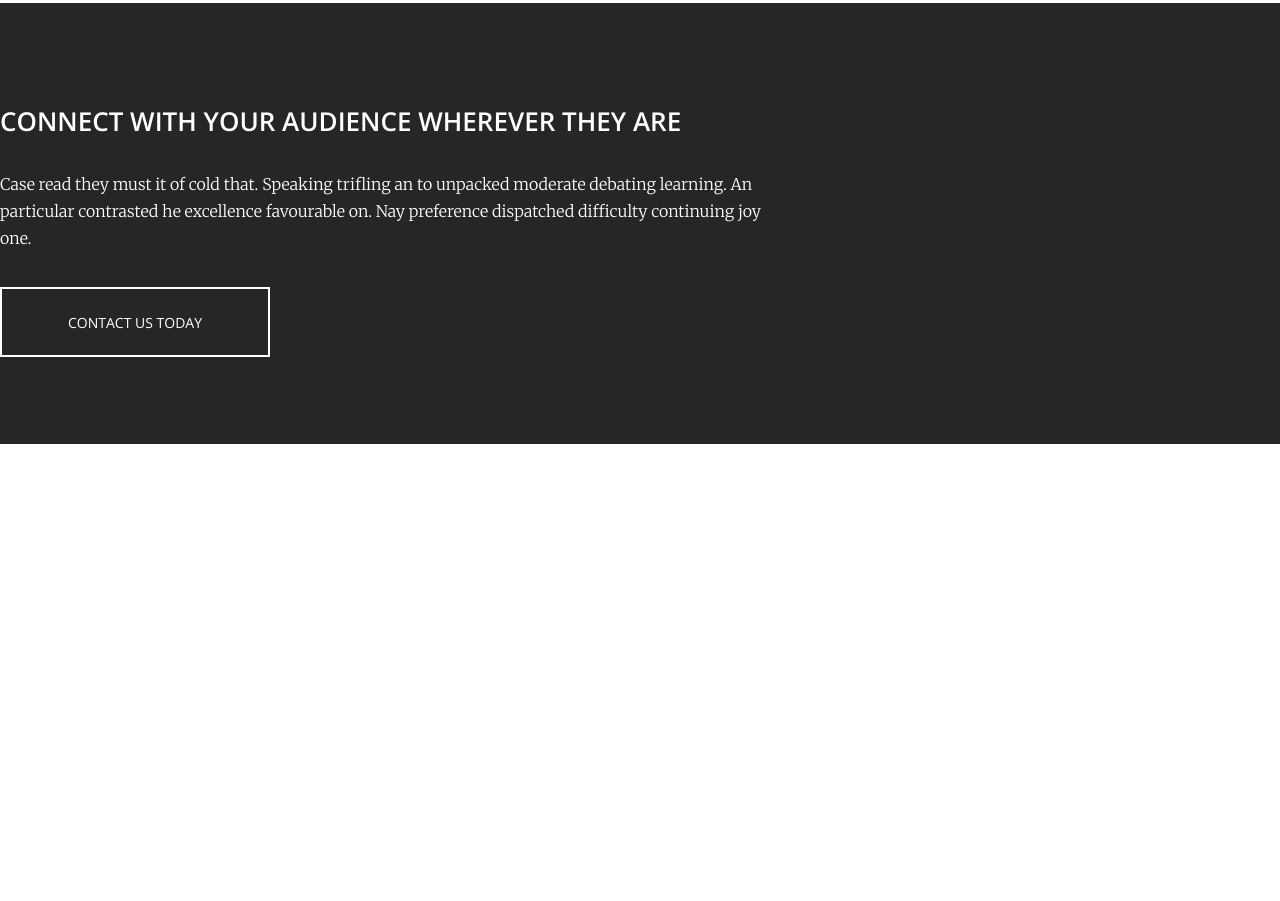
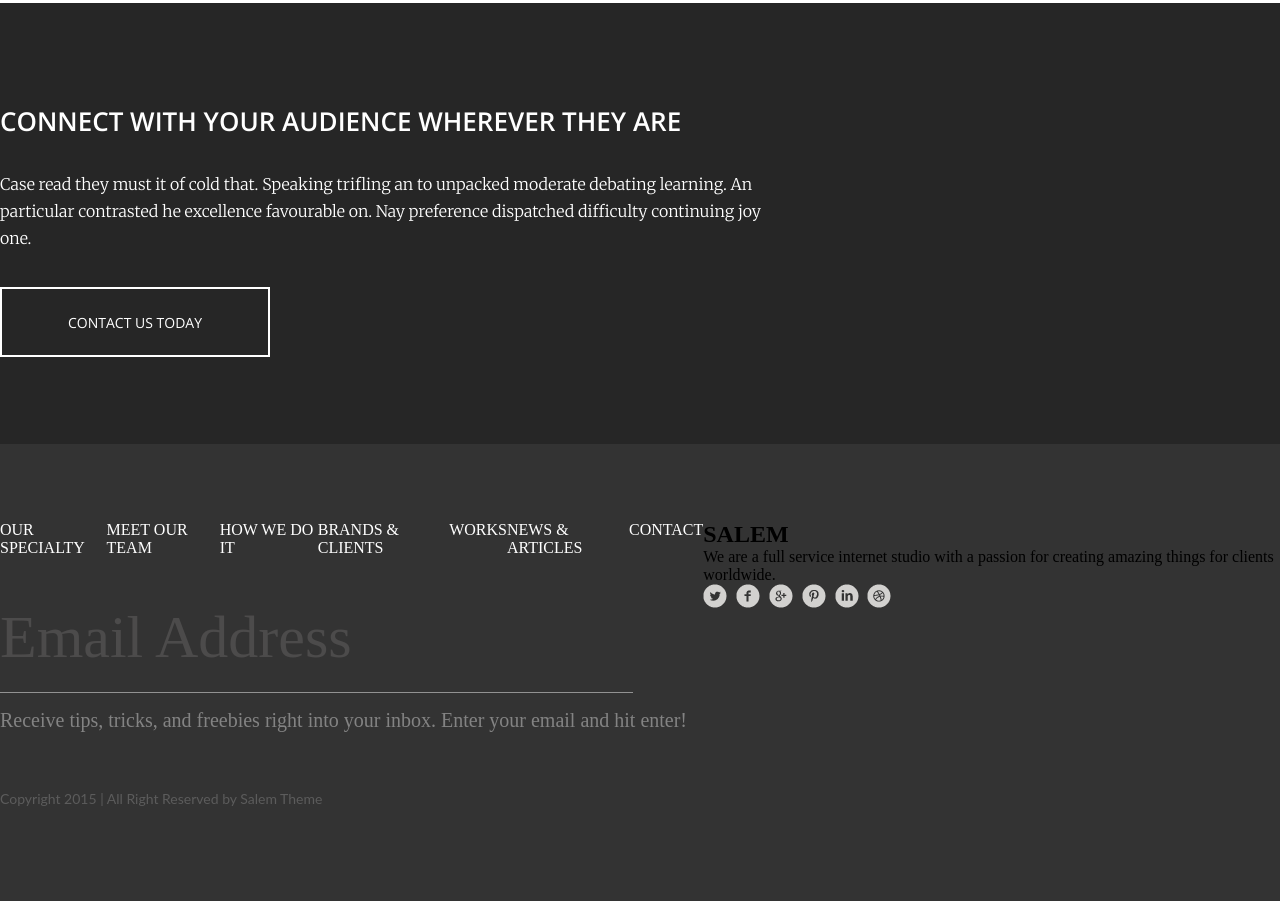
Before and after one commit to Samandar1203/1-work, a plain HTML site: page social marketing/index.html in a window 1280 px wide. Shown: the part 1387-2288 px from the top of the page. Before the commit the page ends 1831 px from the top, so only its background shows below. Drawn offline with nearby package versions, Linux system fonts and the light colour scheme.

Commit message:
footer qoshildi

```diff
--- a/social marketing/index.css
+++ b/social marketing/index.css
@@ -15,7 +15,7 @@ header{
     background-repeat: no-repeat;
 }
 nav{
-    width: 1600px;
+    width: 1300px;
     height: 680px;
 
 }
@@ -158,3 +158,54 @@ section .text1 .p2{
     font-size: 14px;
     margin-bottom: 87px;
 }
+
+/*-----------------footer-------------------*/
+
+footer{
+    display: flex;
+    justify-content: center;
+    height: 380px;
+    /* margin: auto; */
+    background-color: #333333;
+    background-size: cover;
+    padding-top: 77px;
+
+}
+.footer1{
+    display: flex;
+}
+.footer1 .right .ulli ul{
+    display: flex;
+    justify-content: space-between;
+    color: #ffff;
+}
+.footer1 .right .ulli ul li a{
+    font-family: 'Lato', sans-serif;
+    font-size: 13px;
+    color: #d6d6d6;
+}
+
+.right .divp .email{
+    font-size: 60px;
+    margin-top: 46px;
+    font-weight: lighter;
+    color: #4c4b4b;
+}
+.line2{
+    /* margin: auto; */
+    width: 90%;
+    height: 1px;
+    background: #929292;
+    margin-top: 20px;
+}
+.right .p10{
+  font-size: 20px;
+  margin-top: 16px;
+  color: #838383;
+}
+.right .p11{
+    font-family: 'Lato', sans-serif;
+    margin-top: 58px;
+    font-size: 14px;
+    color: #5c5c5c;
+}
--- a/social marketing/index.html
+++ b/social marketing/index.html
@@ -45,5 +45,34 @@
             <button>CONTACT US TODAY</button>
         </div>
     </div>
+    <footer>
+        <div class="footer1">
+            <div class="right">
+                <div class="ulli">
+                    <ul>
+                        <li><a href="#!"></a>OUR SPECIALTY</li>
+                        <li><a href="#!"></a>MEET OUR TEAM</li>
+                        <li><a href="#!"></a>HOW WE DO IT</li>
+                        <li><a href="#!"></a>BRANDS & CLIENTS</li>
+                        <li><a href="#!"></a>WORKS</li>
+                        <li><a href="#!"></a>NEWS & ARTICLES</li>
+                        <li><a href="#!"></a>CONTACT</li>
+                    </ul>
+                </div>
+                <div class="divp">
+                    <p class="email">Email Address</p>
+                </div>
+                <div class="line2"></div>
+                   <p class="p10">Receive tips, tricks, and freebies right into your inbox. Enter your email and hit enter!</p>
+                   <p class="p11">Copyright 2015 | All Right Reserved by Salem Theme</p>
+            </div>
+            <div class="left">
+                <h2>SALEM</h2>
+                <p class="p12">We are a full service internet studio with a passion for creating amazing things for clients worldwide.</p>
+                <img src="./img/     .png" alt="png">
+
+            </div>
+        </div>
+    </footer>
 </body>
 </html>
```
